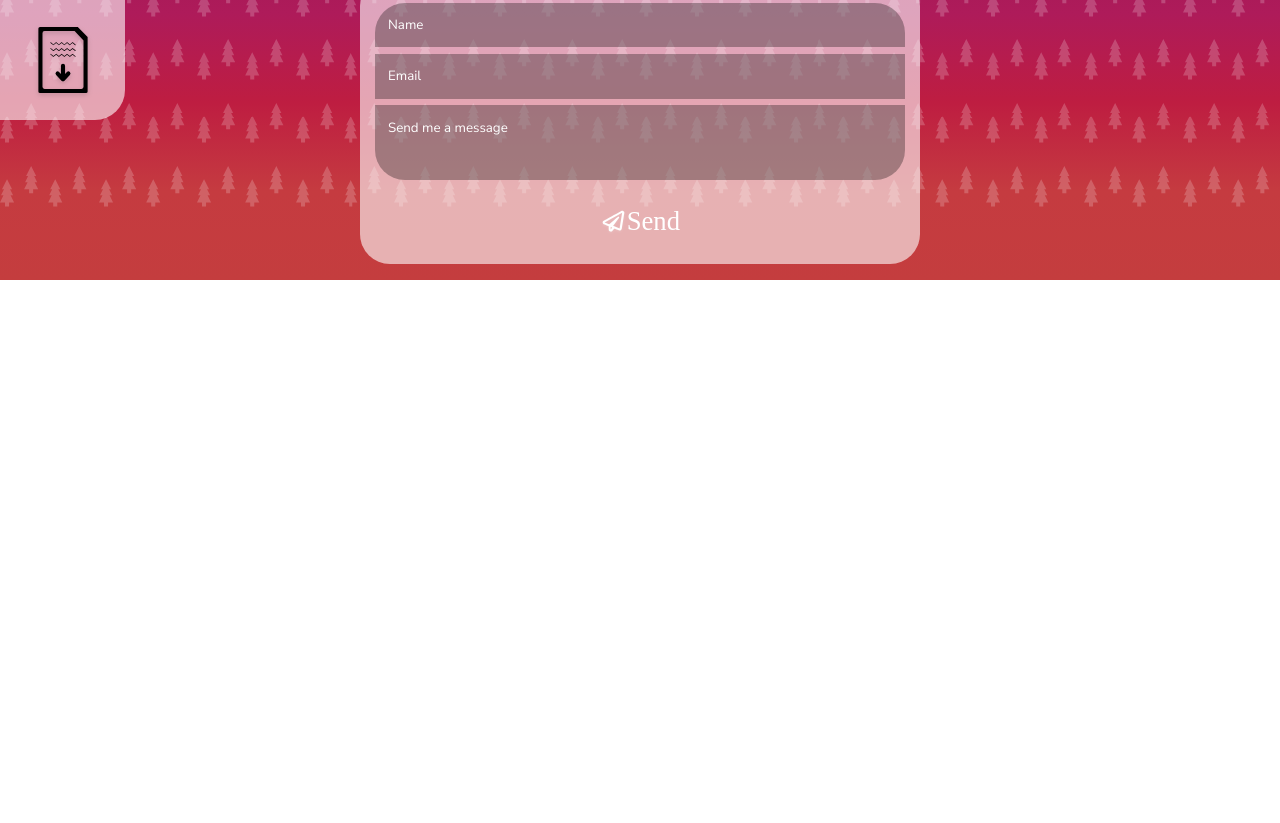
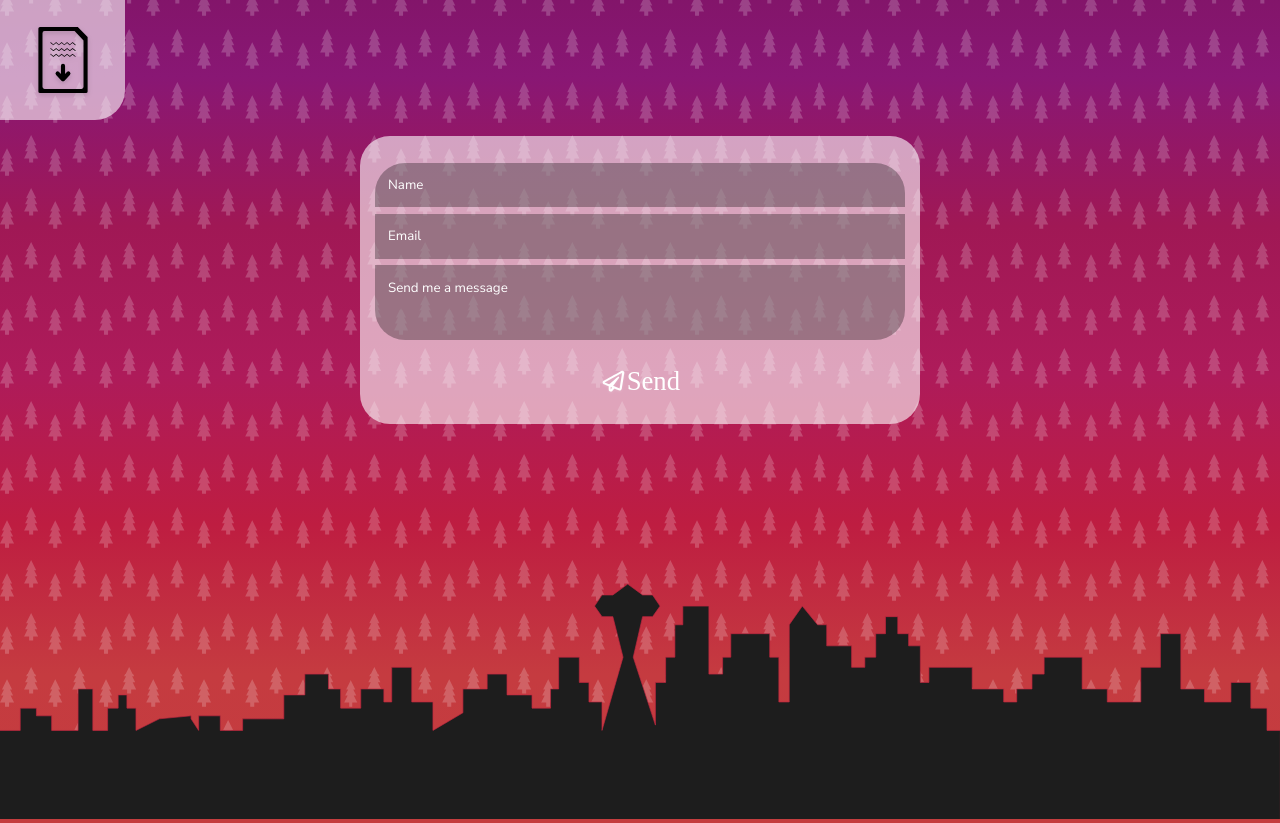
Before and after one commit to sutthirath/spa-portfolio, a React (Create React App) app: page / in a window 1280 px wide. Shown: the part 520-1343 px from the top of the page. Before the commit the page ends 800 px from the top, so only its background shows below. Built offline with nearby package versions, Linux system fonts and the light colour scheme; a web font is replaced by a local one.

Commit message:
updates to background and scaling

```diff
--- /dev/null
+++ b/src/components/ArtSeattle.js
@@ -0,0 +1,27 @@
+import React from "react";
+
+import seattle from "../images/seattle.svg";
+
+function Seattle() {
+  return (
+    <footer style={styles.container}>
+      <img src={seattle} style={styles.image} alt="Seattle Skyline" />
+    </footer>
+  );
+}
+
+const styles = {
+  container: {
+    width: "100%",
+    margin: "0",
+    padding: "0"
+  },
+  image: {
+    maxWidth: "100%",
+    height: "auto",
+    backgroundSize: "cover",
+    backgroundRepeat: "no-repeat"
+  }
+};
+
+export default Seattle;
--- a/src/components/Form.js
+++ b/src/components/Form.js
@@ -52,6 +52,7 @@ function Form() {
 
 const styles = {
   container: {
+    margin: "10em 0",
     width: "35em",
     height: "18em",
     display: "flex",
--- a/src/index.css
+++ b/src/index.css
@@ -1,6 +1,6 @@
 body {
   margin: 0;
-  height: 100vh;
+  height: 100%;
   font-family: -apple-system, BlinkMacSystemFont, "Segoe UI", "Roboto", "Oxygen",
     "Ubuntu", "Cantarell", "Fira Sans", "Droid Sans", "Helvetica Neue",
     sans-serif;
@@ -18,6 +18,7 @@ body {
     #c53b40,
     #c43d3e
   );
+  background-repeat: no-repeat;
 }
 
 code {
--- a/src/pages/Contact.js
+++ b/src/pages/Contact.js
@@ -1,6 +1,7 @@
 import React from "react";
 
 import Form from "../components/Form";
+import Seattle from "../components/ArtSeattle";
 
 import trees from "../images/trees.svg";
 
@@ -9,6 +10,7 @@ class Contact extends React.Component {
     return (
       <div style={styles.container}>
         <Form />
+        <Seattle />
       </div>
     );
   }
@@ -16,12 +18,14 @@ class Contact extends React.Component {
 
 const styles = {
   container: {
-    width: "100vw",
-    height: "30vh",
+    width: "100%",
+    height: "100%",
     background: `url(${trees})`,
     backgroundRepeat: "space",
     display: "flex",
-    justifyContent: "center"
+    flexDirection: "column",
+    justifyContent: "space-between",
+    alignItems: "center"
   }
 };
 
```
Also changed, not shown: src/images/seattle.svg (added).
